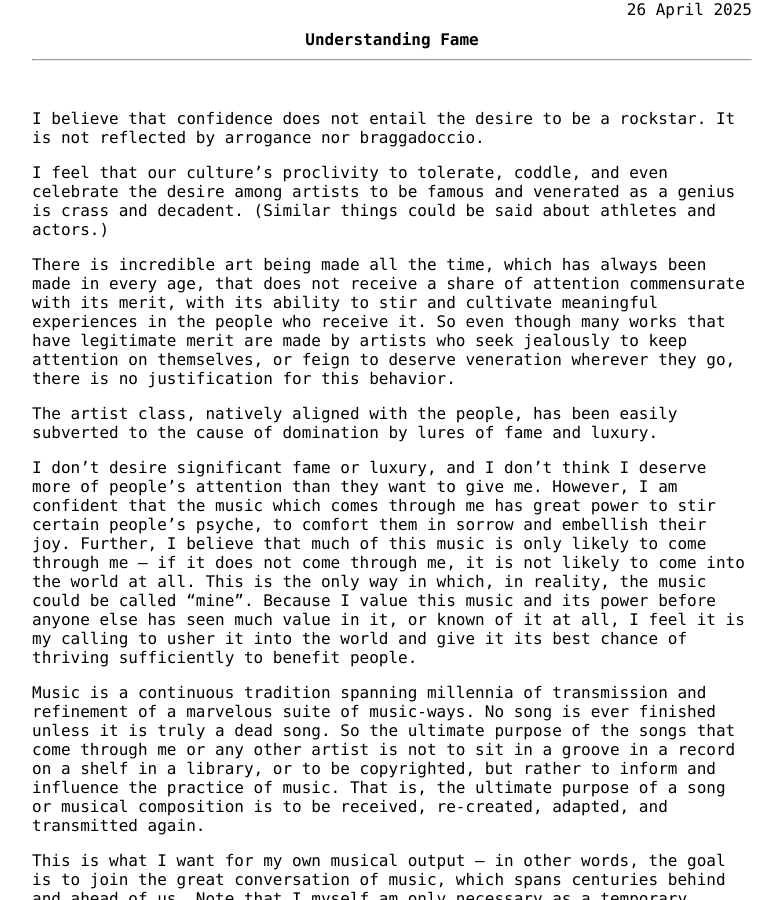
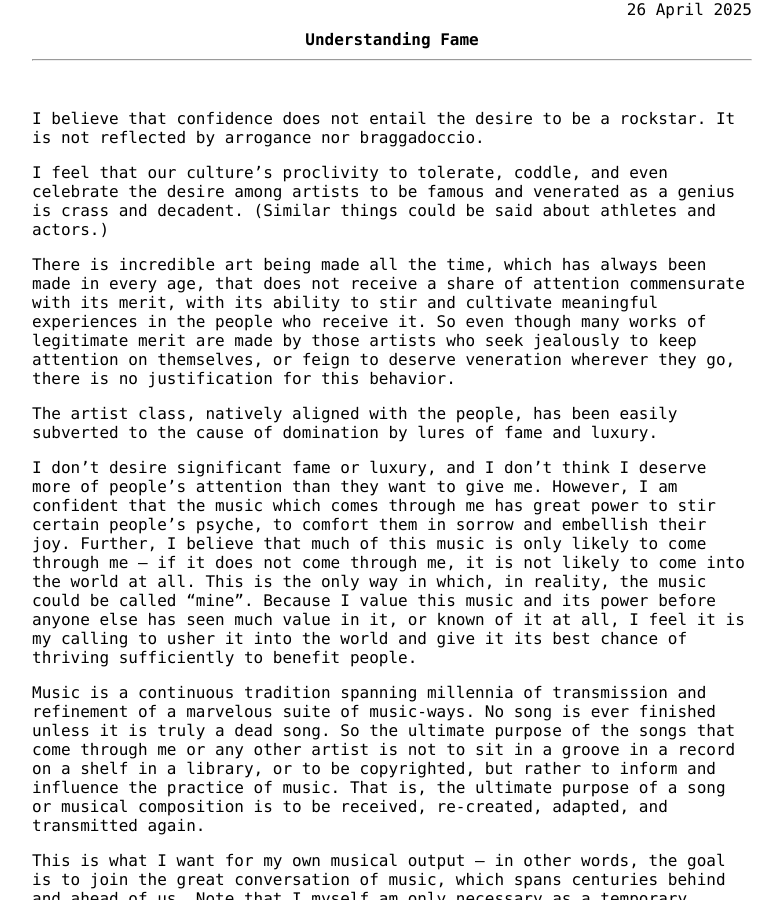
Before and after one commit to popempire/hjhw, a Jekyll site: the page built from _posts/2025-04-26-understanding-fame.md, in a window 1280 px wide and 900 px high. Shown: the whole window, without its empty margins (248-1031 px from the left). Built offline with Jekyll 4.4.1, drawn with Linux system fonts in a browser that asks for light colours.

Commit message:
Update 2025-04-26-understanding-fame.md

```diff
--- a/_posts/2025-04-26-understanding-fame.md
+++ b/_posts/2025-04-26-understanding-fame.md
@@ -13,7 +13,7 @@ There is incredible art being made all the time,
 which has always been made in every age, that does not receive a share of
 attention commensurate with its merit, with its ability to stir and cultivate
 meaningful experiences in the people who receive it. So even though many works
-that have legitimate merit are made by artists who seek jealously to keep
+of legitimate merit are made by those artists who seek jealously to keep
 attention on themselves, or feign to deserve veneration wherever they go,
 there is no justification for this behavior.
 
```
